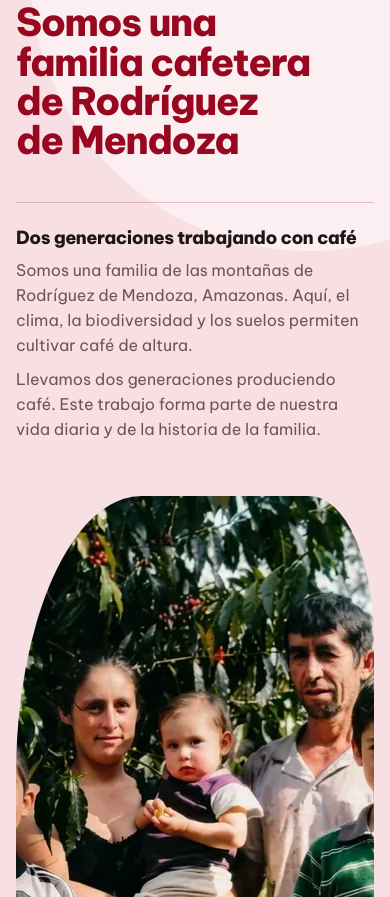
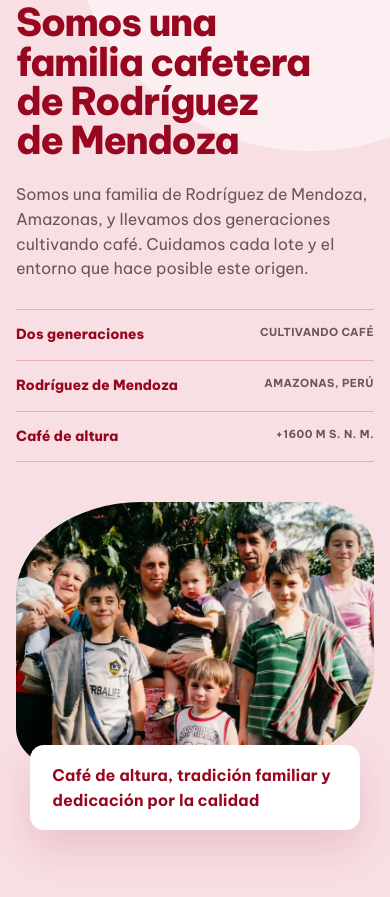
Before and after one commit to Jamir-boop/monte-viejo, a plain HTML site: page index.html in a window 390 px wide. Shown: the part 3567-4464 px from the top of the page. Drawn offline with Linux system fonts and the light colour scheme; a web font is replaced by a local one.

Commit message:
feat: refine family story and add OpenSEO

```diff
--- a/assets/css/styles.css
+++ b/assets/css/styles.css
@@ -543,15 +543,16 @@ h3 {
   position: relative;
   overflow: hidden;
   background: var(--cherry-soft);
+  padding: 84px 0;
 }
 
 .story-section::before {
   content: "";
   position: absolute;
-  top: -240px;
-  right: -200px;
-  width: 560px;
-  height: 560px;
+  top: -260px;
+  right: -160px;
+  width: 480px;
+  height: 480px;
   border-radius: 50%;
   background: rgba(255, 255, 255, 0.5);
 }
@@ -559,41 +560,70 @@ h3 {
 .family-grid {
   position: relative;
   display: grid;
-  grid-template-columns: minmax(0, 0.95fr) minmax(420px, 1.05fr);
-  gap: 82px;
+  grid-template-areas: "photo copy";
+  grid-template-columns: minmax(360px, 0.9fr) minmax(0, 1.1fr);
+  gap: clamp(48px, 6vw, 82px);
   align-items: center;
 }
 
+.story-copy {
+  grid-area: copy;
+}
+
 .story-copy h2 {
-  max-width: 12ch;
+  max-width: 13ch;
   color: var(--cherry-deep);
 }
 
-.story-blocks {
-  margin-top: 44px;
-  display: grid;
+.story-intro {
+  max-width: 58ch;
+  margin: 28px 0 0;
+  color: var(--muted);
+  font-size: 1.125rem;
 }
 
-.story-block {
+.family-proof {
   display: grid;
-  grid-template-columns: minmax(180px, 0.8fr) 1fr;
-  gap: 26px;
-  padding: 24px 0;
-  border-top: 1px solid rgba(151, 8, 32, 0.22);
+  grid-template-columns: repeat(3, minmax(0, 1fr));
+  margin: 36px 0 0;
+  border-block: 1px solid rgba(151, 8, 32, 0.22);
 }
 
-.story-block h3 {
-  font-size: 18px;
+.family-proof div {
+  padding: 18px 16px;
 }
 
-.story-block p {
-  grid-column: 2;
+.family-proof div:first-child {
+  padding-left: 0;
+}
+
+.family-proof div + div {
+  border-left: 1px solid rgba(151, 8, 32, 0.22);
+}
+
+.family-proof dt,
+.family-proof dd {
   margin: 0;
+}
+
+.family-proof dt {
+  color: var(--cherry-deep);
+  font-size: 0.875rem;
+  font-weight: 800;
+}
+
+.family-proof dd {
+  margin-top: 6px;
   color: var(--muted);
+  font-size: 0.6875rem;
+  font-weight: 700;
+  letter-spacing: 0.04em;
+  text-transform: uppercase;
 }
 
 .family-photo {
   position: relative;
+  grid-area: photo;
   margin: 0;
 }
 
@@ -609,20 +639,22 @@ h3 {
 
 .family-photo img {
   width: 100%;
-  aspect-ratio: 1;
+  height: auto;
+  aspect-ratio: 4 / 3;
   border-radius: 35% 18% 38% 16%;
   object-fit: cover;
+  object-position: center 35%;
 }
 
 .quote {
   position: relative;
-  width: 82%;
-  margin: -48px 0 0 auto;
+  width: min(88%, 460px);
+  margin: -34px 18px 0 auto;
   border-radius: 14px;
   background: var(--white);
   color: var(--cherry-deep);
   box-shadow: 0 18px 44px color-mix(in srgb, var(--cherry-deep) 14%, transparent);
-  padding: 22px 26px;
+  padding: 18px 22px;
   font-size: 16px;
   font-weight: 700;
 }
@@ -1004,6 +1036,10 @@ h3 {
     padding: 84px 0;
   }
 
+  .story-section {
+    padding: 72px 0;
+  }
+
   .section-heading,
   .family-grid,
   .origin-panel {
@@ -1060,29 +1096,13 @@ h3 {
   }
 
   .family-grid {
-    gap: 30px;
-  }
-
-  .story-copy,
-  .story-blocks {
-    display: contents;
-  }
-
-  .story-copy h2 {
-    order: 1;
-    margin-bottom: 12px;
-  }
-
-  .story-block {
-    order: 4;
-  }
-
-  .story-block:first-child {
-    order: 2;
+    grid-template-areas:
+      "copy"
+      "photo";
+    gap: 40px;
   }
 
   .family-photo {
-    order: 3;
     width: min(100%, 620px);
     margin-inline: auto;
   }
@@ -1186,18 +1206,36 @@ h3 {
     display: none;
   }
 
-  .story-block {
-    grid-template-columns: 1fr;
-    gap: 10px;
+  .story-intro {
+    margin-top: 22px;
+    font-size: 1rem;
   }
 
-  .story-block p {
-    grid-column: 1;
+  .family-proof {
+    grid-template-columns: 1fr;
+    margin-top: 28px;
+  }
+
+  .family-proof div {
+    display: grid;
+    grid-template-columns: minmax(0, 1fr) auto;
+    gap: 16px;
+    padding: 14px 0;
+  }
+
+  .family-proof div + div {
+    border-top: 1px solid rgba(151, 8, 32, 0.22);
+    border-left: 0;
+  }
+
+  .family-proof dd {
+    margin-top: 0;
+    text-align: right;
   }
 
   .quote {
     width: 92%;
-    margin-top: -30px;
+    margin: -26px auto 0;
   }
 
   .origin-list {
--- a/assets/js/content-loader.js
+++ b/assets/js/content-loader.js
@@ -126,25 +126,19 @@
     renderLinks(".footer-links");
   };
 
-  const renderStoryBlocks = () => {
-    const blocks = content.story?.blocks;
-    const container = document.querySelector(".story-blocks");
-    if (!container || !Array.isArray(blocks)) {
+  const renderFamilyProof = () => {
+    const proof = content.story?.proof;
+    const container = document.querySelector(".family-proof");
+    if (!container || !Array.isArray(proof)) {
       return;
     }
 
     container.replaceChildren();
-    blocks.forEach((block) => {
-      const article = createElement("article", "story-block");
-      article.appendChild(createElement("h3", "", block.title));
-
-      if (Array.isArray(block.paragraphs)) {
-        block.paragraphs.forEach((paragraph) => {
-          article.appendChild(createElement("p", "", paragraph));
-        });
-      }
-
-      container.appendChild(article);
+    proof.forEach((item) => {
+      const row = document.createElement("div");
+      row.appendChild(createElement("dt", "", item.label));
+      row.appendChild(createElement("dd", "", item.value));
+      container.appendChild(row);
     });
   };
 
@@ -325,11 +319,11 @@
   setLink(".nav-cta", null, whatsappUrl(hero.whatsappText));
   syncExclusiveCtas();
 
-  text("#familia .section-kicker .eyebrow", story.kicker);
   text("#familia h2", story.title);
+  text("#familia .story-intro", story.intro);
   image(".family-photo img", story.image, story.imageAlt);
   text(".family-photo .quote", story.caption);
-  renderStoryBlocks();
+  renderFamilyProof();
 
   text("#cafes h2", catalog.title);
   text("#cafes .section-intro", catalog.intro);
--- a/content.js
+++ b/content.js
@@ -34,40 +34,15 @@ window.siteContent = {
   },
 
   story: {
-    kicker: "Quiénes somos",
     title: "Somos una familia cafetera de Rodríguez de Mendoza",
+    intro: "Somos una familia de Rodríguez de Mendoza, Amazonas, y llevamos dos generaciones cultivando café. Cuidamos cada lote y el entorno que hace posible este origen.",
     image: "assets/images/family-sq.webp",
     imageAlt: "Familia productora Monte Viejo en cafetal de Rodríguez de Mendoza",
     caption: "Café de altura, tradición familiar y dedicación por la calidad",
-    blocks: [
-      {
-        title: "Dos generaciones trabajando con café",
-        paragraphs: [
-          "Somos una familia de las montañas de Rodríguez de Mendoza, Amazonas. Aquí, el clima, la biodiversidad y los suelos permiten cultivar café de altura.",
-          "Llevamos dos generaciones produciendo café. Este trabajo forma parte de nuestra vida diaria y de la historia de la familia."
-        ]
-      },
-      {
-        title: "Cómo cuidamos cada lote",
-        paragraphs: [
-          "Nuestro café crece por encima de los 1600 m s. n. m. A esa altitud, los granos desarrollan mayor densidad y perfiles de taza más complejos.",
-          "Seleccionamos el grano en el campo y revisamos su calidad después del proceso para que cada lote conserve las características de su origen."
-        ]
-      },
-      {
-        title: "Cuidar el lugar donde cultivamos",
-        paragraphs: [
-          "Usamos prácticas que protegen la biodiversidad y ayudan a sostener el cultivo.",
-          "También cuidamos el suelo, el agua y los demás recursos que hacen posible nuestro café."
-        ]
-      },
-      {
-        title: "Café de Rodríguez de Mendoza",
-        paragraphs: [
-          "Queremos que más personas en el Perú y otros países conozcan el café de nuestra zona: un café trazable y de especialidad.",
-          "Cada bolsa sale del trabajo de campo de nuestra familia y de la tierra que cultivamos."
-        ]
-      }
+    proof: [
+      { label: "Dos generaciones", value: "Cultivando café" },
+      { label: "Rodríguez de Mendoza", value: "Amazonas, Perú" },
+      { label: "Café de altura", value: "+1600 m s. n. m." }
     ]
   },
 
--- a/index.html
+++ b/index.html
@@ -75,7 +75,7 @@
     <link rel="preload" as="style" href="https://fonts.googleapis.com/css2?family=Be+Vietnam+Pro:wght@400;600;700;800&amp;family=Sarina&amp;display=swap">
     <link href="https://fonts.googleapis.com/css2?family=Be+Vietnam+Pro:wght@400;600;700;800&amp;family=Sarina&amp;display=swap" rel="stylesheet" media="print" onload="this.media='all'">
     <noscript><link href="https://fonts.googleapis.com/css2?family=Be+Vietnam+Pro:wght@400;600;700;800&amp;family=Sarina&amp;display=swap" rel="stylesheet"></noscript>
-    <link rel="stylesheet" href="assets/css/styles.css?v=20260811-1710">
+    <link rel="stylesheet" href="assets/css/styles.css?v=20260811-2315">
   </head>
   <body>
     <!--
@@ -189,11 +189,12 @@
         <div class="container family-grid">
           <div class="story-copy">
             <h2 id="story-title">Somos una familia cafetera de Rodríguez de Mendoza</h2>
-            <div class="story-blocks">
-              <article class="story-block"><h3>Dos generaciones trabajando con café</h3><p>Somos una familia de las montañas de Rodríguez de Mendoza, Amazonas.</p></article>
-              <article class="story-block"><h3>Cómo cuidamos cada lote</h3><p>Seleccionamos el grano en el campo y revisamos su calidad después del proceso.</p></article>
-              <article class="story-block"><h3>Cuidar el lugar donde cultivamos</h3><p>Protegemos el suelo, el agua y la biodiversidad que hacen posible nuestro café.</p></article>
-            </div>
+            <p class="story-intro">Somos una familia de Rodríguez de Mendoza, Amazonas, y llevamos dos generaciones cultivando café. Cuidamos cada lote y el entorno que hace posible este origen.</p>
+            <dl class="family-proof" aria-label="Datos de nuestra familia">
+              <div><dt>Dos generaciones</dt><dd>Cultivando café</dd></div>
+              <div><dt>Rodríguez de Mendoza</dt><dd>Amazonas, Perú</dd></div>
+              <div><dt>Café de altura</dt><dd>+1600 m s. n. m.</dd></div>
+            </dl>
           </div>
           <figure class="family-photo">
             <img src="assets/images/family-sq.webp" alt="Familia productora Monte Viejo en cafetal de Rodríguez de Mendoza" width="800" height="800" loading="lazy" decoding="async">
@@ -264,7 +265,7 @@
       </div>
     </footer>
 
-    <script src="content.js?v=20260811-2255" defer></script>
-    <script src="assets/js/content-loader.js?v=20260811-2255" defer></script>
+    <script src="content.js?v=20260811-2315" defer></script>
+    <script src="assets/js/content-loader.js?v=20260811-2315" defer></script>
   </body>
 </html>
```
Also changed, not shown: scripts/build-site.mjs (+12 -1 lines), 2 other files.
